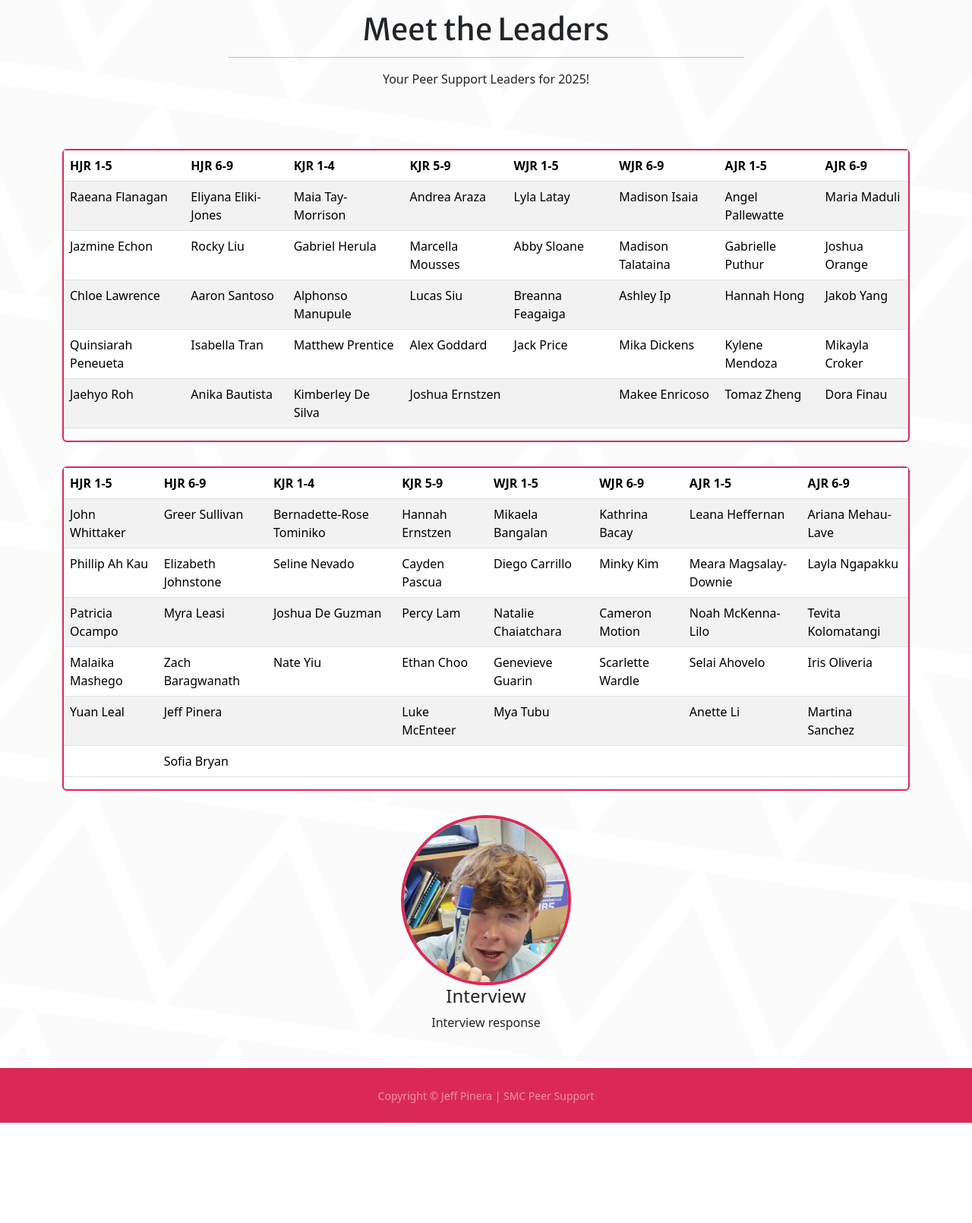
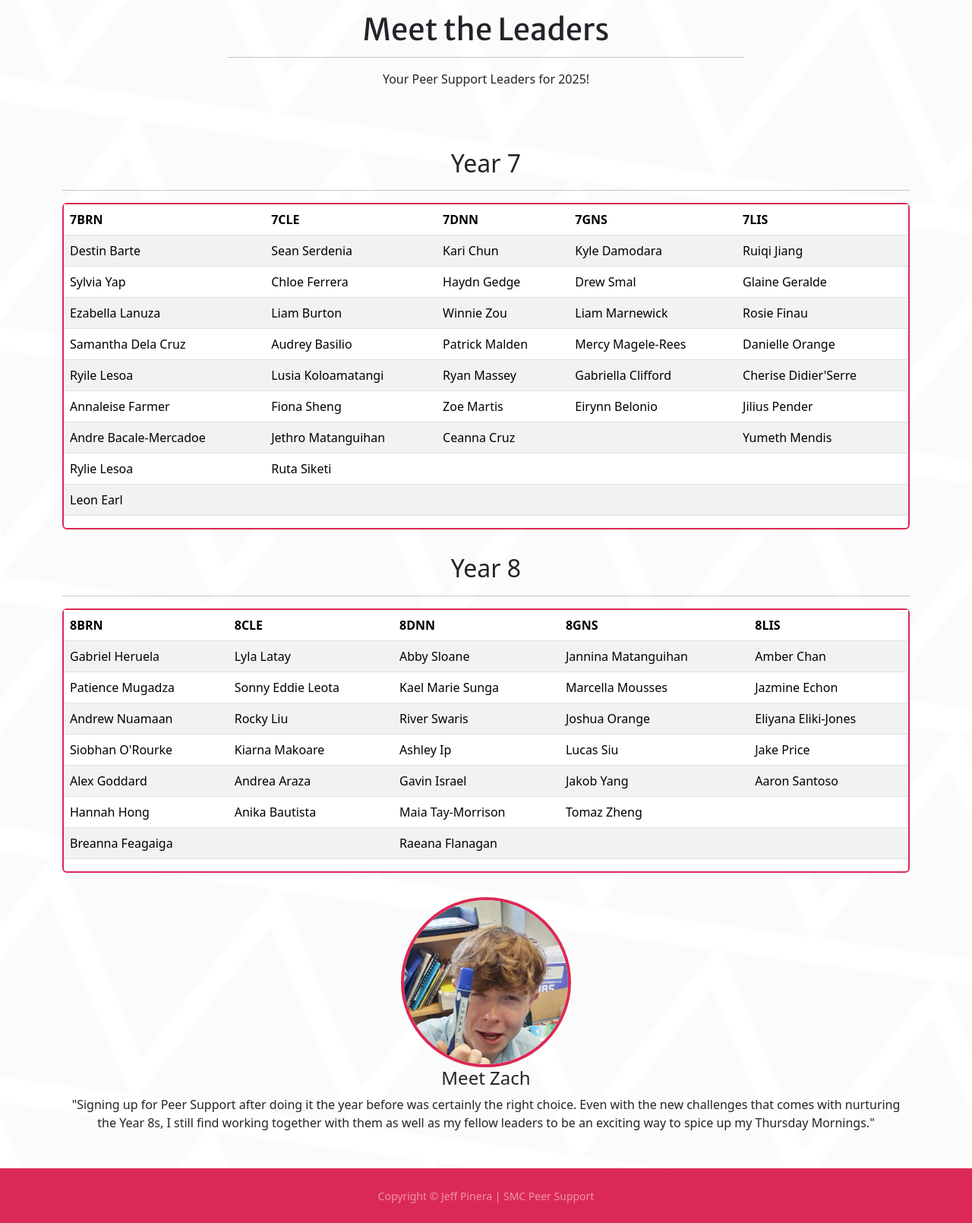
Before and after one commit to JPines42/Peer-Support-Website-Year-13, a Flask app: page /leaders in a window 1280 px wide. Shown: the part 61-1671 px from the top of the page at 76% size. Before the commit the page ends 1539 px from the top, so only its background shows below. Run offline with Flask 3, Linux system fonts and the light colour scheme; some libraries are stand-ins or nearby versions.

Commit message:
Add information to pages

```diff
--- a/website/templates/leaders.html
+++ b/website/templates/leaders.html
@@ -19,6 +19,8 @@
 
 <!--Year 7 Leaders dropdown table-->
 <section class="container">
+    <h2 class="text-center mt-0 headingsfont">Year 7</h2>
+  <hr class="divider" />
         <div class="row">
         <div class="col">
           <div>
@@ -26,66 +28,76 @@
               <table class="table table-striped table-hover">
                 <thead>
                   <tr>
-                    <th scope="col">HJR 1-5</th>
-                    <th scope="col">HJR 6-9</th>
-                    <th scope="col">KJR 1-4</th>
-                    <th scope="col">KJR 5-9</th>
-                    <th scope="col">WJR 1-5</th>
-                    <th scope="col">WJR 6-9</th>
-                    <th scope="col">AJR 1-5</th>
-                    <th scope="col">AJR 6-9</th>
+                    <th scope="col">7BRN</th>
+                    <th scope="col">7CLE</th>
+                    <th scope="col">7DNN</th>
+                    <th scope="col">7GNS</th>
+                    <th scope="col">7LIS</th>
                   </tr>
                 </thead>
                 <tbody>
                   <tr>
-                    <td>Raeana Flanagan</td>
-                    <td>Eliyana Eliki-Jones</td>
-                    <td>Maia Tay-Morrison</td>
-                    <td>Andrea Araza</td>
-                    <td>Lyla Latay</td>
-                    <td>Madison Isaia</td>
-                    <td>Angel Pallewatte</td>
-                    <td>Maria Maduli</td>
+                    <td>Destin Barte</td>
+                    <td>Sean Serdenia</td>
+                    <td>Kari Chun</td>
+                    <td>Kyle Damodara</td>
+                    <td>Ruiqi Jiang</td>
                   </tr>
                   <tr>
-                    <td>Jazmine Echon</td>
-                    <td>Rocky Liu</td>
-                    <td>Gabriel Herula</td>
-                    <td>Marcella Mousses</td>
-                    <td>Abby Sloane</td>
-                    <td>Madison Talataina </td>
-                    <td>Gabrielle Puthur </td>
-                    <td>Joshua Orange</td>
+                    <td>Sylvia Yap</td>
+                    <td>Chloe Ferrera</td>
+                    <td>Haydn Gedge</td>
+                    <td>Drew Smal</td>
+                    <td>Glaine Geralde</td>
                   </tr>
                   <tr>
-                    <td>Chloe Lawrence</td>
-                    <td>Aaron Santoso</td>
-                    <td>Alphonso Manupule</td>
-                    <td>Lucas Siu</td>
-                    <td>Breanna Feagaiga</td>
-                    <td>Ashley Ip</td>
-                    <td>Hannah Hong</td>
-                    <td>Jakob Yang</td>
+                    <td>Ezabella Lanuza</td>
+                    <td>Liam Burton</td>
+                    <td>Winnie Zou</td>
+                    <td>Liam Marnewick</td>
+                    <td>Rosie Finau</td>
                   </tr>
                   <tr>
-                    <td>Quinsiarah Peneueta</td>
-                    <td>Isabella Tran</td>
-                    <td>Matthew Prentice</td>
-                    <td>Alex Goddard</td>
-                    <td>Jack Price</td>
-                    <td>Mika Dickens</td>
-                    <td>Kylene Mendoza</td>
-                    <td>Mikayla Croker</td>
+                    <td>Samantha Dela Cruz</td>
+                    <td>Audrey Basilio</td>
+                    <td>Patrick Malden</td>
+                    <td>Mercy Magele-Rees</td>
+                    <td>Danielle Orange</td>
                   </tr>
                   <tr>
-                    <td>Jaehyo Roh</td>
-                    <td>Anika Bautista</td>
-                    <td>Kimberley De Silva</td>
-                    <td>Joshua Ernstzen</td>
+                    <td>Ryile Lesoa</td>
+                    <td>Lusia Koloamatangi</td>
+                    <td>Ryan Massey</td>
+                    <td>Gabriella Clifford</td>
+                    <td>Cherise Didier'Serre</td>
+                  </tr>
+                                    <tr>
+                    <td>Annaleise Farmer</td>
+                    <td>Fiona Sheng</td>
+                    <td>Zoe Martis</td>
+                    <td>Eirynn Belonio</td>
+                    <td>Jilius Pender</td>
+                  </tr>
+                                    <tr>
+                    <td>Andre Bacale-Mercadoe</td>
+                    <td>Jethro Matanguihan</td>
+                    <td>Ceanna Cruz</td>
                     <td></td>
-                    <td>Makee Enricoso</td>
-                    <td>Tomaz Zheng</td>
-                    <td>Dora Finau</td>
+                    <td>Yumeth Mendis</td>
+                  </tr>
+                                    <tr>
+                    <td>Rylie Lesoa</td>
+                    <td>Ruta Siketi</td>
+                    <td></td>
+                    <td></td>
+                    <td></td>
+                  </tr>
+                                    <tr>
+                    <td>Leon Earl</td>
+                    <td></td>
+                    <td></td>
+                    <td></td>
+                    <td></td>
                   </tr>
                 </tbody>
               </table>
@@ -97,81 +109,69 @@
 
       <!--Year 8 Leaders dropdown table-->
  <section class="container">
+    <h2 class="text-center mt-0 headingsfont">Year 8</h2>
+  <hr class="divider" />
         <div class="row">
         <div class="col">
-            <div class="tabletoppad">
+          <div>
             <div class="card textbox-border">
               <table class="table table-striped table-hover">
                 <thead>
                   <tr>
-                    <th scope="col">HJR 1-5</th>
-                    <th scope="col">HJR 6-9</th>
-                    <th scope="col">KJR 1-4</th>
-                    <th scope="col">KJR 5-9</th>
-                    <th scope="col">WJR 1-5</th>
-                    <th scope="col">WJR 6-9</th>
-                    <th scope="col">AJR 1-5</th>
-                    <th scope="col">AJR 6-9</th>
+                    <th scope="col">8BRN</th>
+                    <th scope="col">8CLE</th>
+                    <th scope="col">8DNN</th>
+                    <th scope="col">8GNS</th>
+                    <th scope="col">8LIS</th>
                   </tr>
                 </thead>
                 <tbody>
                   <tr>
-                    <td>John Whittaker</td>
-                    <td>Greer Sullivan</td>
-                    <td>Bernadette-Rose Tominiko</td>
-                    <td>Hannah Ernstzen</td>
-                    <td>Mikaela Bangalan</td>
-                    <td>Kathrina Bacay</td>
-                    <td>Leana Heffernan</td>
-                    <td>Ariana Mehau-Lave</td>
+                    <td>Gabriel Heruela</td>
+                    <td>Lyla Latay</td>
+                    <td>Abby Sloane</td>
+                    <td>Jannina Matanguihan</td>
+                    <td>Amber Chan</td>
                   </tr>
                   <tr>
-                    <td>Phillip Ah Kau</td>
-                    <td>Elizabeth Johnstone</td>
-                    <td>Seline Nevado</td>
-                    <td>Cayden Pascua</td>
-                    <td>Diego Carrillo</td>
-                    <td>Minky Kim</td>
-                    <td>Meara Magsalay-Downie</td>
-                    <td>Layla Ngapakku</td>
+                    <td>Patience Mugadza</td>
+                    <td>Sonny Eddie Leota</td>
+                    <td>Kael Marie Sunga</td>
+                    <td>Marcella Mousses</td>
+                    <td>Jazmine Echon</td>
                   </tr>
                   <tr>
-                    <td>Patricia Ocampo</td>
-                    <td>Myra Leasi</td>
-                    <td>Joshua De Guzman</td>
-                    <td>Percy Lam</td>
-                    <td>Natalie Chaiatchara</td>
-                    <td>Cameron Motion</td>
-                    <td>Noah McKenna-Lilo</td>
-                    <td>Tevita Kolomatangi</td>
+                    <td>Andrew Nuamaan</td>
+                    <td>Rocky Liu</td>
+                    <td>River Swaris</td>
+                    <td>Joshua Orange</td>
+                    <td>Eliyana Eliki-Jones</td>
                   </tr>
                   <tr>
-                    <td>Malaika Mashego</td>
-                    <td>Zach Baragwanath</td>
-                    <td>Nate Yiu</td>
-                    <td>Ethan Choo</td>
-                    <td>Genevieve Guarin</td>
-                    <td>Scarlette Wardle</td>
-                    <td>Selai Ahovelo</td>
-                    <td>Iris Oliveria</td>
+                    <td>Siobhan O'Rourke</td>
+                    <td>Kiarna Makoare</td>
+                    <td>Ashley Ip</td>
+                    <td>Lucas Siu</td>
+                    <td>Jake Price</td>
                   </tr>
                   <tr>
-                    <td>Yuan Leal</td>
-                    <td>Jeff Pinera</td>
-                    <td></td>
-                    <td>Luke McEnteer</td>
-                    <td>Mya Tubu</td>
-                    <td></td>
-                    <td>Anette Li</td>
-                    <td>Martina Sanchez</td>
+                    <td>Alex Goddard</td>
+                    <td>Andrea Araza</td>
+                    <td>Gavin Israel</td>
+                    <td>Jakob Yang</td>
+                    <td>Aaron Santoso</td>
                   </tr>
                                     <tr>
+                    <td>Hannah Hong</td>
+                    <td>Anika Bautista</td>
+                    <td>Maia Tay-Morrison</td>
+                    <td>Tomaz Zheng</td>
                     <td></td>
-                    <td>Sofia Bryan</td>
+                  </tr>
+                                    <tr>
+                    <td>Breanna Feagaiga</td>
                     <td></td>
-                    <td></td>
-                    <td></td>
-                    <td></td>
+                    <td>Raeana Flanagan</td>
                     <td></td>
                     <td></td>
                   </tr>
@@ -180,12 +180,7 @@
             </div>
           </div>
         </div>
-      </div>
-    </div>
-
-
       </section>
-
 <div class="spacer"></div>
 
 
@@ -193,8 +188,8 @@
 <section class="container">
   <div class="home-img-circle">
     <img class="mx-auto rounded-circle" src="static/assets/img/picture10.jpg" alt="..." height="400px" width="400px"/>
-    <h4>Interview</h4>
-    <p class="text-white-75 mb-5">Interview response</p>
+    <h4>Meet Zach</h4>
+    <p class="text-white-75 mb-5">"Signing up for Peer Support after doing it the year before was certainly the right choice. Even with the new challenges that comes with nurturing the Year 8s, I still find working together with them as well as my fellow leaders to be an exciting way to spice up my Thursday Mornings."</p>
   </div>
 </section>
 
--- a/website/templates/posts_div.html
+++ b/website/templates/posts_div.html
@@ -10,6 +10,7 @@
             <div class="col-lg-8 align-self-end">
                 <h1 class="text-dark headings-font">{{username}} Planning Board</h1>
                 <hr class="divider" />
+                <p class="text-white-75 mb-5">For Peer Support Leaders only!</p>
             </div>
         </div>
     </div>
--- a/website/templates/singdanceoff.html
+++ b/website/templates/singdanceoff.html
@@ -54,7 +54,10 @@
             <div class="col-lg-8 text-center">
                 <h2 class="mt-0 headings-font">How Does it Work?</h2>
                 <hr class="divider divider-light" />
-                <p class="text-white-75 mb-4 white-colour">Paragraph</p>
+                <p class="text-white-75 mb-4 white-colour">The Peer Support sing and dance off is a fierce competition
+                    between the Peer Support classes. The sing off is for the Year 7s and the dance off for the Year 8s.
+                    The goal of the sing off is to create a parody of an already existing song to make it include the
+                    school’s values. While the dance off is just that! Showing off your classes' best moves.</p>
             </div>
         </div>
     </div>
```
Also changed, not shown: website/templates/faq.html (+17 -12 lines), website/templates/home.html (+18 -10 lines). Lines whose indentation alone changed are shown as unchanged.
